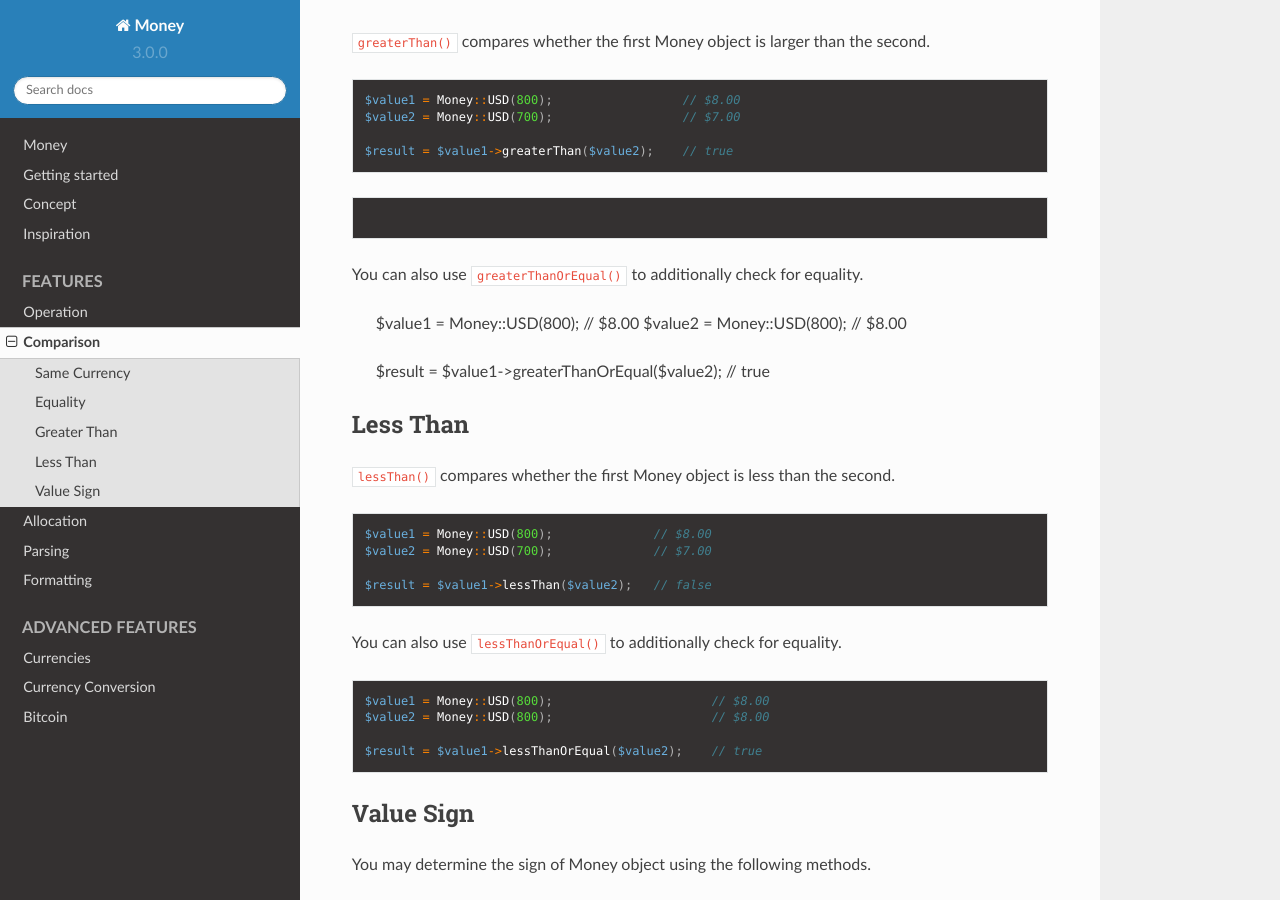
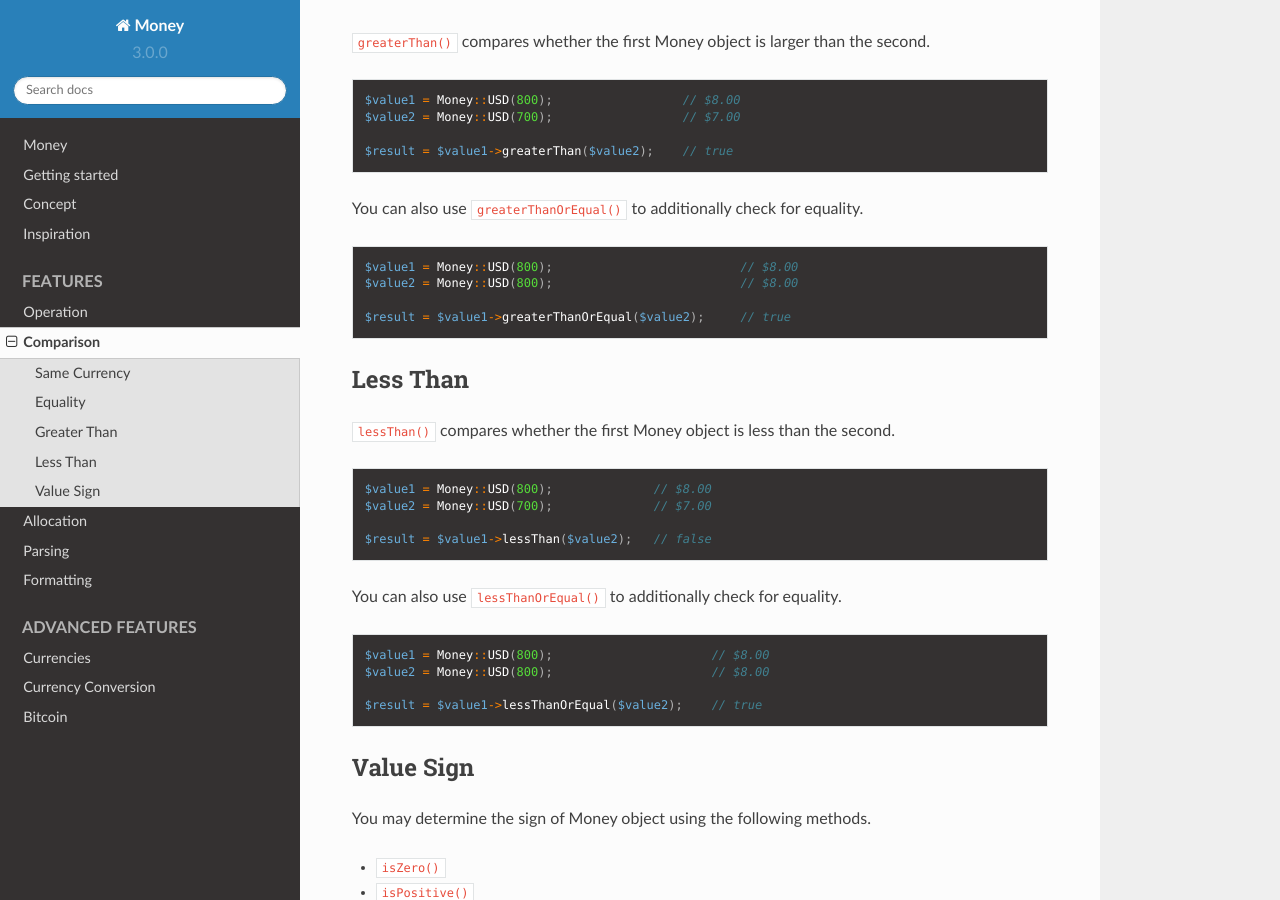
Before and after one commit to php1211/money-Laravel, a Sphinx documentation site: the page built from doc/features/comparison.rst, in a window 1280 px wide and 900 px high, scrolled down 745 px. Built offline with Sphinx 7.4.7 and the Read the Docs theme 2.0.0, drawn with Linux system fonts in a browser that asks for light colours.

```diff
--- a/doc/features/comparison.rst
+++ b/doc/features/comparison.rst
@@ -49,9 +49,9 @@ Greater Than
 
     $result = $value1->greaterThan($value2);    // true
 
+You can also use ``greaterThanOrEqual()`` to additionally check for equality.
+
 .. code-block:: php
-
-You can also use ``greaterThanOrEqual()`` to additionally check for equality.
 
     $value1 = Money::USD(800);                          // $8.00
     $value2 = Money::USD(800);                          // $8.00
```
